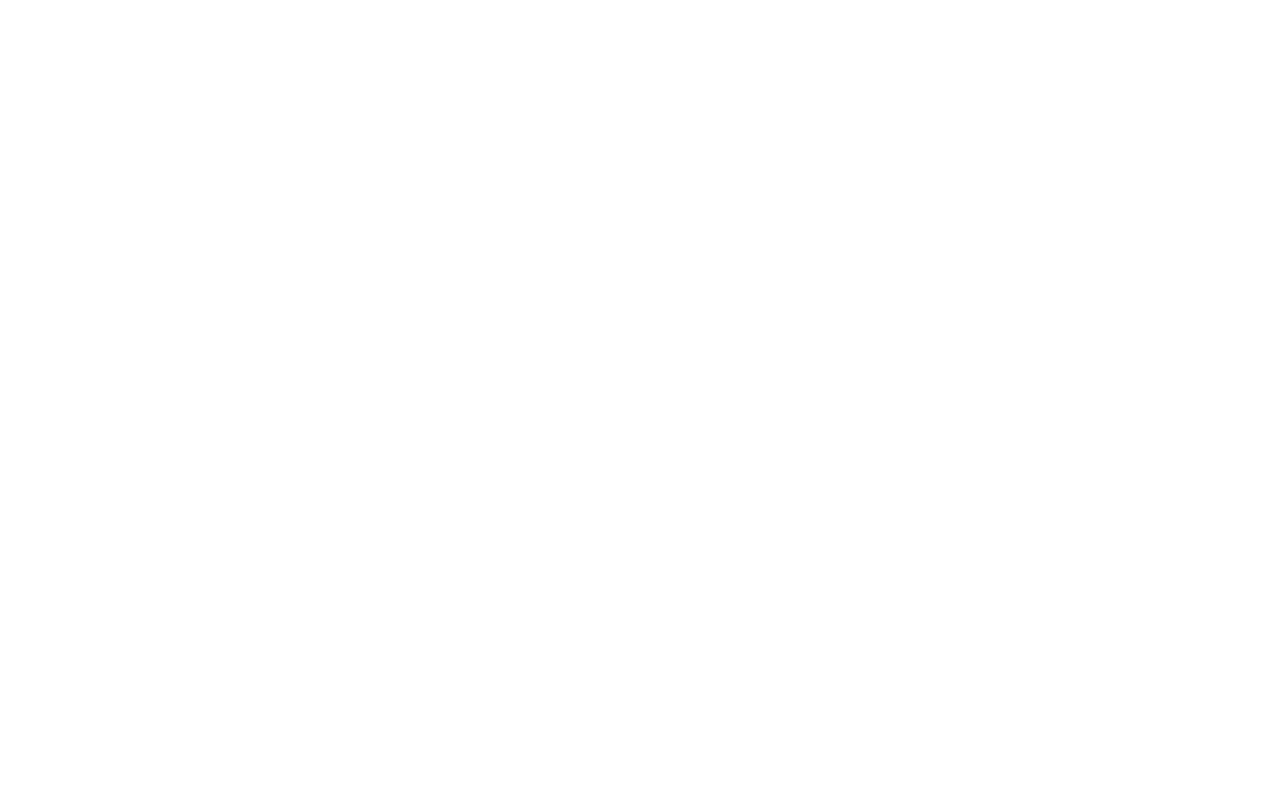
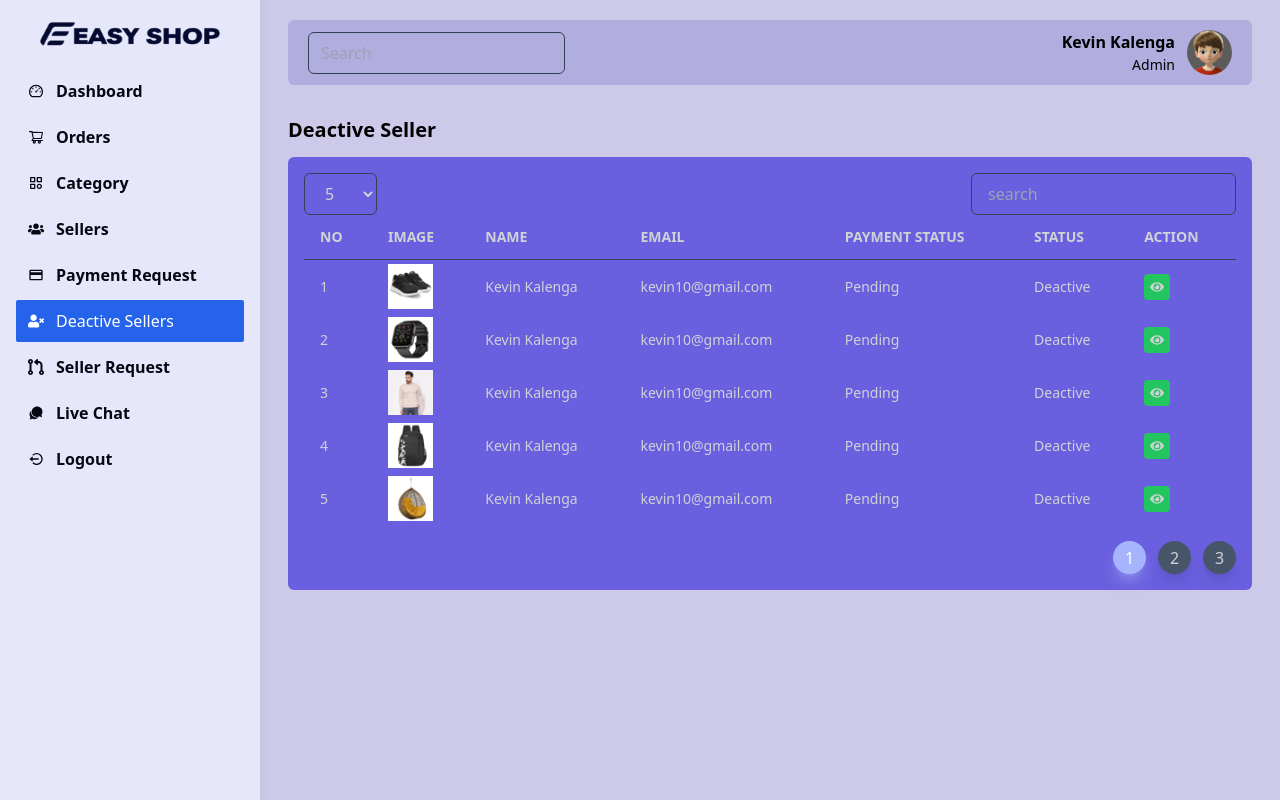
Before and after one commit to kevinkalenga/Ecommerce_Vendor_Mrn, a React (Create React App) app in the folder dashboard/: page /admin/dashboard/deactive-sellers in a window 1280 px wide. Before the commit this address had no page. Built offline with nearby package versions, Linux system fonts and the light colour scheme.

Commit message:
Deactive sellers request page design part 1

```diff
--- a/dashboard/src/router/routes/adminRoutes.js
+++ b/dashboard/src/router/routes/adminRoutes.js
@@ -1,11 +1,13 @@
 
 import { lazy } from "react";
+
 
 const AdminDashboard = lazy(() => import('../../views/admin/AdminDashboard'));
 const Orders = lazy(() => import('../../views/admin/Orders'));
 const Category = lazy(() => import("../../views/admin/Category"));
 const Sellers = lazy(() => import("../../views/admin/Sellers"));
 const PaymentRequest = lazy(() => import("../../views/admin/PaymentRequest"));
+const DeactiveSellers = lazy(() => import("../../views/admin/DeactiveSellers"));
 
 
 
@@ -35,4 +37,9 @@
         element : <PaymentRequest />,
         role : 'admin'
     },
+    {
+        path: 'admin/dashboard/deactive-sellers',
+        element : <DeactiveSellers />,
+        role : 'admin'
+    },
 ]
--- /dev/null
+++ b/dashboard/src/views/admin/DeactiveSellers.jsx
@@ -0,0 +1,94 @@
+import React, { useState } from 'react';
+import { Link } from 'react-router-dom';
+import Pagination from '../Pagination';
+import { FaEye } from "react-icons/fa";
+
+const DeactiveSellers = () => {
+    const [currentPage, setCurrentPage] = useState(1)
+    const [searchValue, setSearchValue] = useState('')
+    const [parPage, setParPage] = useState(5)
+    const [show, setShow] =  useState(false)
+
+    return (
+        <div className='px-2 lg:px-7 pt-5'>
+
+      <h1 className='text-[20px] font-bold mb-3'>Deactive Seller </h1>
+
+             <div className='w-full p-4 bg-[#6a5fdf] rounded-md'>
+
+             <div className='flex justify-between items-center'>
+                    <select onChange={(e) => setParPage(parseInt(e.target.value))} className='px-4 py-2 focus:border-indigo-500 outline-none bg-[#6a5fdf] border border-slate-700 rounded-md text-[#d0d2d6]'>
+                        <option value="5">5</option>
+                        <option value="10">10</option>
+                        <option value="20">20</option>
+                    </select>
+                    <input className='px-4 py-2 focus:border-indigo-500 outline-none bg-[#6a5fdf] border border-slate-700 rounded-md text-[#d0d2d6]' type="text" placeholder='search' />
+                </div>
+
+                <div className='relative overflow-x-auto'>
+    <table className='w-full text-sm text-left text-[#d0d2d6]'>
+        <thead className='text-sm text-[#d0d2d6] uppercase border-b border-slate-700'>
+        <tr>
+            <th scope='col' className='py-3 px-4'>No</th>
+            <th scope='col' className='py-3 px-4'>Image</th>
+            <th scope='col' className='py-3 px-4'>Name</th>
+            <th scope='col' className='py-3 px-4'>Email</th>
+            <th scope='col' className='py-3 px-4'>Payment Status</th>
+            <th scope='col' className='py-3 px-4'>Status</th>
+            <th scope='col' className='py-3 px-4'>Action</th>
+        </tr>
+        </thead>
+
+        <tbody>
+            {
+                [1,2,3,4,5].map((d, i) => <tr key={i}>
+                <td scope='row' className='py-1 px-4 font-medium whitespace-nowrap'>{d}</td>
+                <td scope='row' className='py-1 px-4 font-medium whitespace-nowrap'>
+                    <img className='w-[45px] h-[45px]' src={`http://localhost:3000/images/category/${d}.jpg`} alt="" />
+                </td>
+                <td scope='row' className='py-1 px-4 font-medium whitespace-nowrap'>Kevin Kalenga </td>
+                <td scope='row' className='py-1 px-4 font-medium whitespace-nowrap'>kevin10@gmail.com</td>
+                <td scope='row' className='py-1 px-4 font-medium whitespace-nowrap'>
+                    <span>Pending</span> </td>
+
+               <td scope='row' className='py-1 px-4 font-medium whitespace-nowrap'>
+                    <span>Deactive</span> </td>
+
+
+                <td scope='row' className='py-1 px-4 font-medium whitespace-nowrap'>
+                    <div className='flex justify-start items-center gap-4'>
+                    <Link className='p-[6px] bg-green-500 rounded hover:shadow-lg hover:shadow-green-500/50'> <FaEye /> </Link>
+
+                    </div>
+
+                    </td>
+            </tr> )
+            }
+
+
+        </tbody>
+    </table>
+    </div>
+
+    <div className='w-full flex justify-end mt-4 bottom-4 right-4'>
+        <Pagination
+            pageNumber = {currentPage}
+            setPageNumber = {setCurrentPage}
+            totalItem = {50}
+            parPage = {parPage}
+            showItem = {3}
+        />
+        </div>
+
+
+
+
+
+
+             </div>
+
+        </div>
+    );
+};
+
+export default DeactiveSellers;
--- a/dashboard/src/views/admin/Sellers.jsx
+++ b/dashboard/src/views/admin/Sellers.jsx
@@ -17,6 +17,7 @@
 
 
     <div className='px-2 lg:px-7 pt-5'>
+        <h1 className='text-[20px] font-bold mb-3'>Seller </h1>
         <div className='w-full p-4 bg-[#6a5fdf] rounded-md'>
                 <div className='flex justify-between items-center'>
                 <select onChange={(e) => setPerPage(parseInt(e.target.value))} className='px-4 py-2 focus:border-indigo-500
```
